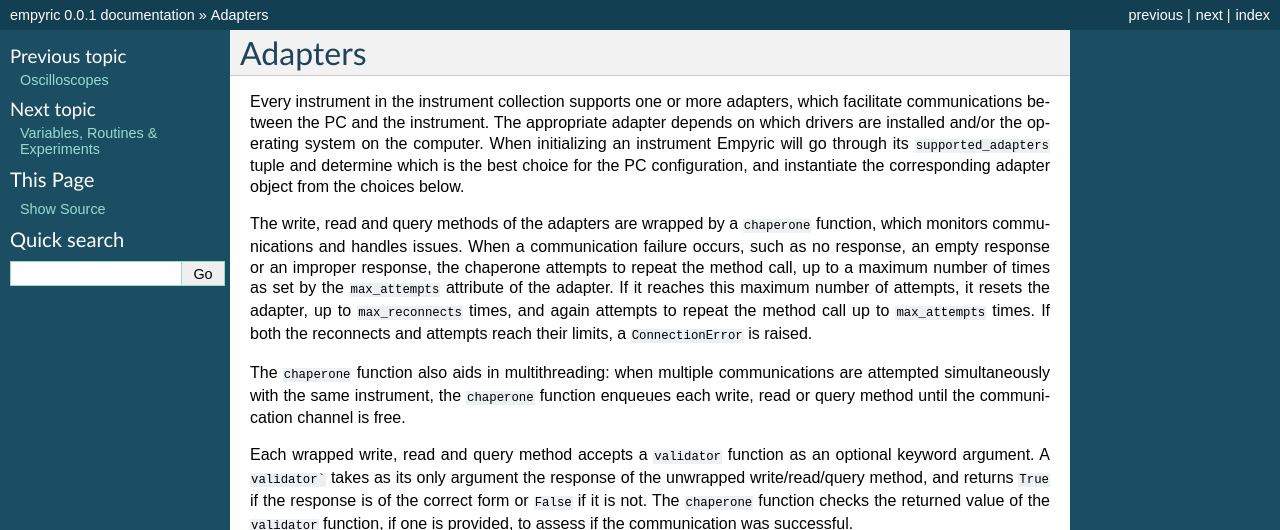
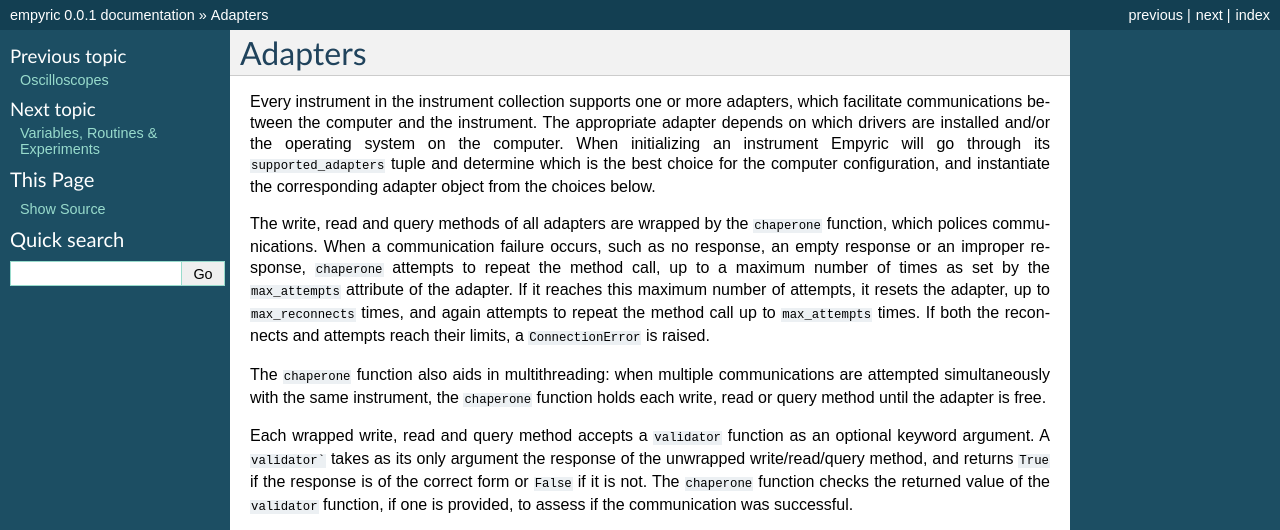
Before and after one commit to dmerthe/empyric, a Sphinx documentation site: the page built from docs/adapters.rst, in a window 1280 px wide, cut to the strip 0-530 px from the top of the page. Built offline with Sphinx 7.4.7, drawn with Linux system fonts in a browser that asks for light colours.

Commit message:
Update adapters.rst

````diff
--- a/docs/adapters.rst
+++ b/docs/adapters.rst
@@ -3,11 +3,11 @@
 Adapters
 ========
 
-Every instrument in the instrument collection supports one or more adapters, which facilitate communications between the PC and the instrument. The appropriate adapter depends on which drivers are installed and/or the operating system on the computer. When initializing an instrument Empyric will go through its ``supported_adapters`` tuple and determine which is the best choice for the PC configuration, and instantiate the corresponding adapter object from the choices below.
+Every instrument in the instrument collection supports one or more adapters, which facilitate communications between the computer and the instrument. The appropriate adapter depends on which drivers are installed and/or the operating system on the computer. When initializing an instrument Empyric will go through its ``supported_adapters`` tuple and determine which is the best choice for the computer configuration, and instantiate the corresponding adapter object from the choices below.
 
-The write, read and query methods of the adapters are wrapped by a ``chaperone`` function, which monitors communications and handles issues. When a communication failure occurs, such as no response, an empty response or an improper response, the chaperone attempts to repeat the method call, up to a maximum number of times as set by the ``max_attempts`` attribute of the adapter. If it reaches this maximum number of attempts, it resets the adapter, up to ``max_reconnects`` times, and again attempts to repeat the method call up to ``max_attempts`` times. If both the reconnects and attempts reach their limits, a ``ConnectionError`` is raised.
+The write, read and query methods of all adapters are wrapped by the ``chaperone`` function, which polices communications. When a communication failure occurs, such as no response, an empty response or an improper response, ``chaperone`` attempts to repeat the method call, up to a maximum number of times as set by the ``max_attempts`` attribute of the adapter. If it reaches this maximum number of attempts, it resets the adapter, up to ``max_reconnects`` times, and again attempts to repeat the method call up to ``max_attempts`` times. If both the reconnects and attempts reach their limits, a ``ConnectionError`` is raised.
 
-The ``chaperone`` function also aids in multithreading: when multiple communications are attempted simultaneously with the same instrument, the ``chaperone`` function enqueues each write, read or query method until the communication channel is free.
+The ``chaperone`` function also aids in multithreading: when multiple communications are attempted simultaneously with the same instrument, the ``chaperone`` function holds each write, read or query method until the adapter is free.
 
 Each wrapped write, read and query method accepts a ``validator`` function as an optional keyword argument. A ``validator``` takes as its only argument the response of the unwrapped write/read/query method, and returns ``True`` if the response is of the correct form or ``False`` if it is not. The ``chaperone`` function checks the returned value of the ``validator`` function, if one is provided, to assess if the communication was successful.
 
````
